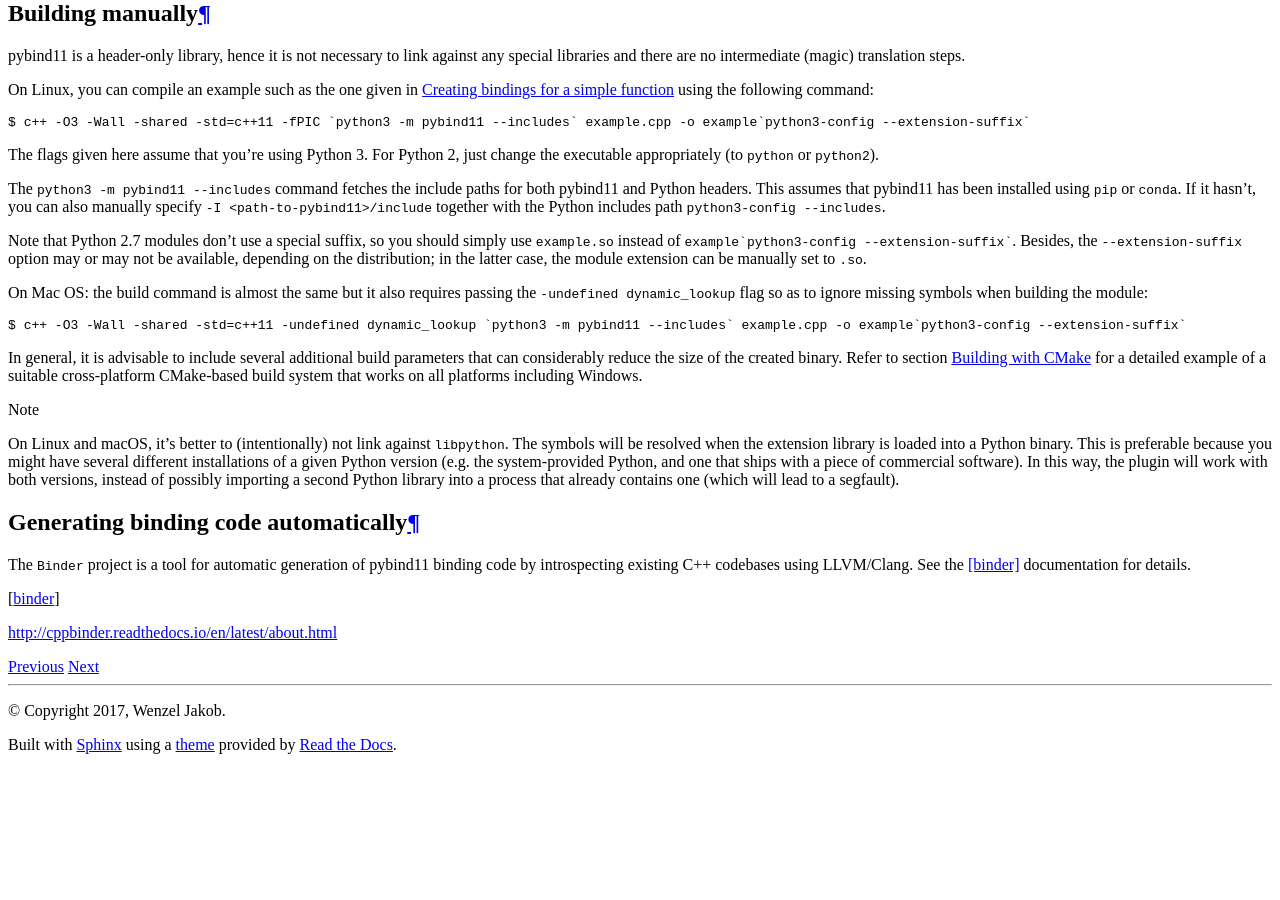
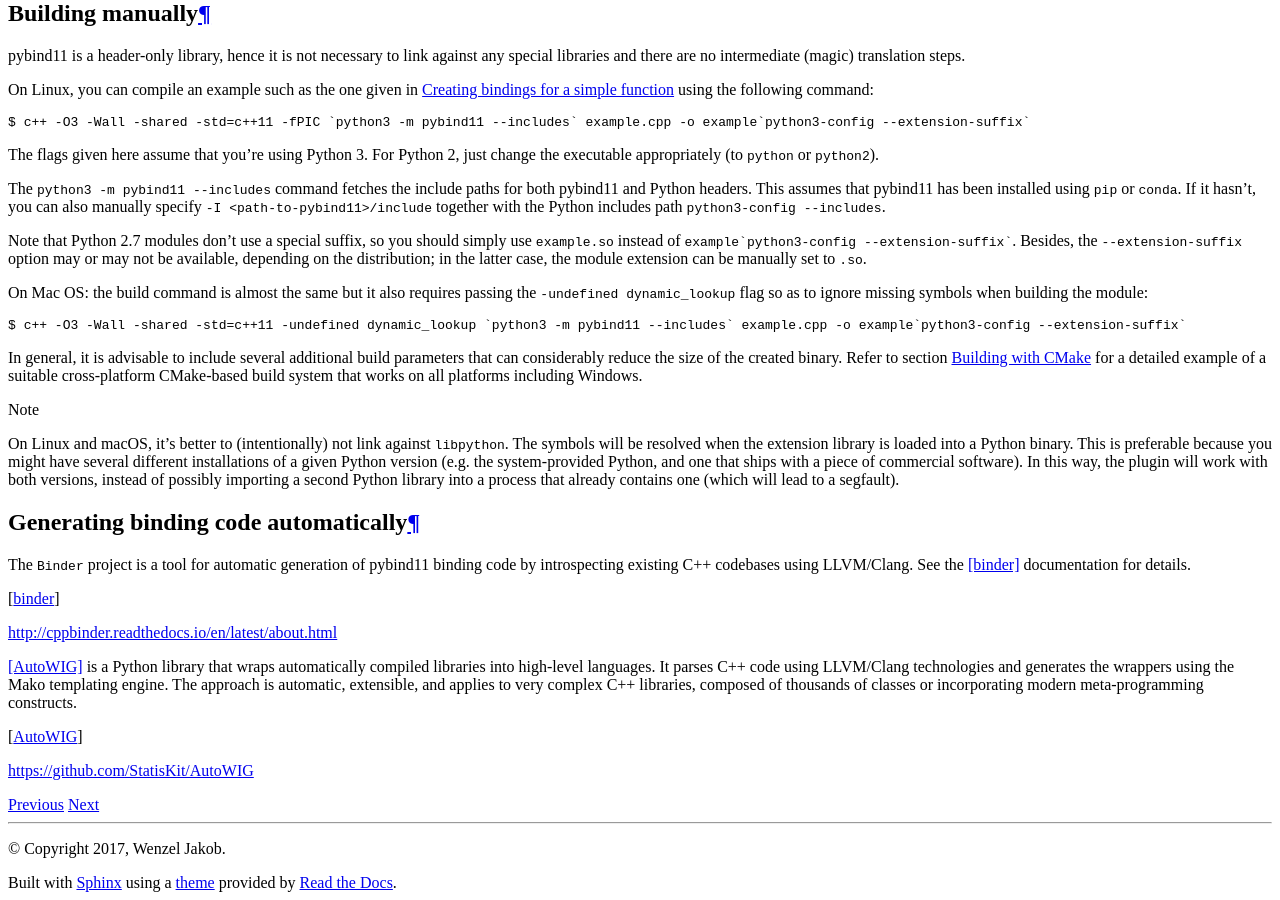
Before and after one commit to pybind/pybind11, a Sphinx documentation site: the page built from docs/compiling.rst, in a window 1280 px wide and 900 px high, scrolled down 3411 px. Built offline with Sphinx 7.4.7 and the Read the Docs theme 2.0.0, drawn with Linux system fonts in a browser that asks for light colours; before the commit the page ends 4173 px from its top, so only the background shows below that.

Commit message:
Add AutoWIG to list of binding generators (#1990)
* Add AutoWIG to list of binding generators

```diff
--- a/docs/compiling.rst
+++ b/docs/compiling.rst
@@ -283,3 +283,11 @@ code by introspecting existing C++ codebases using LLVM/Clang. See the
 [binder]_ documentation for details.
 
 .. [binder] http://cppbinder.readthedocs.io/en/latest/about.html
+
+[AutoWIG]_ is a Python library that wraps automatically compiled libraries into
+high-level languages. It parses C++ code using LLVM/Clang technologies and
+generates the wrappers using the Mako templating engine. The approach is automatic,
+extensible, and applies to very complex C++ libraries, composed of thousands of
+classes or incorporating modern meta-programming constructs.
+
+.. [AutoWIG] https://github.com/StatisKit/AutoWIG
```
